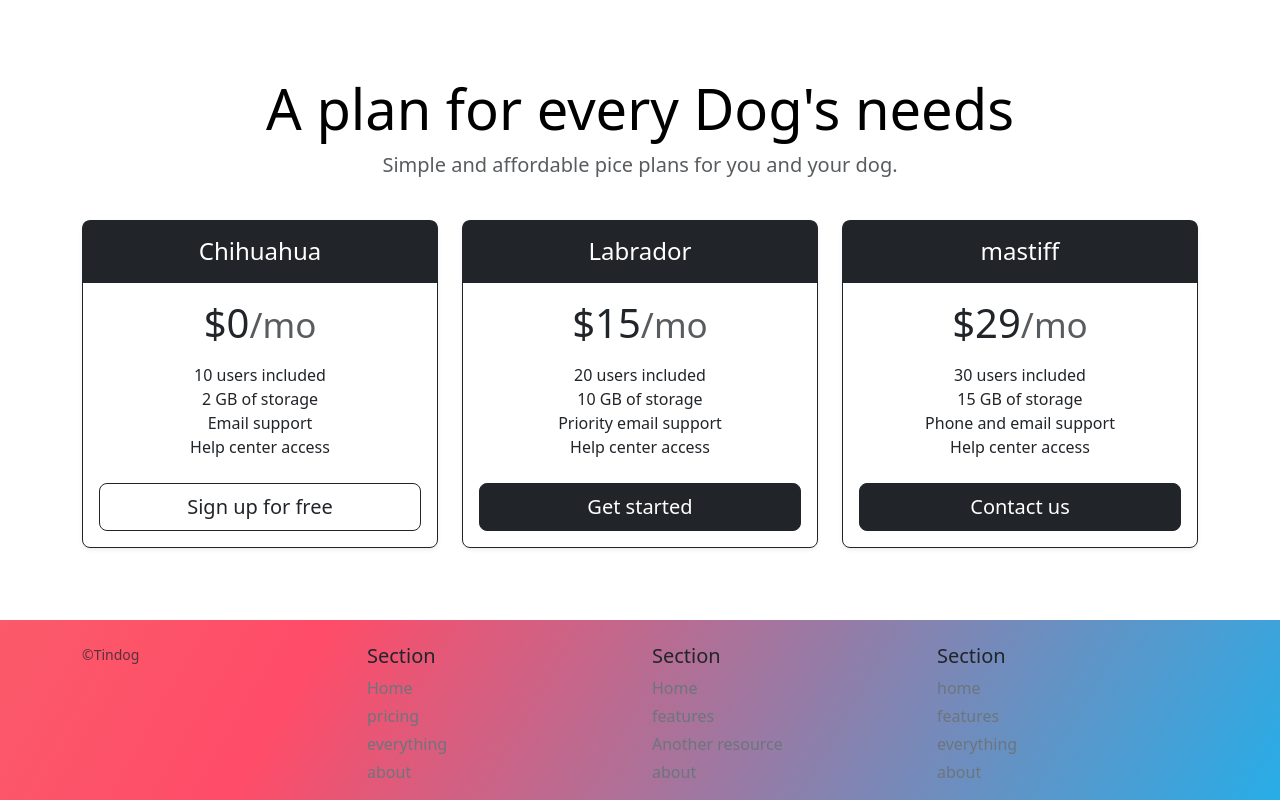
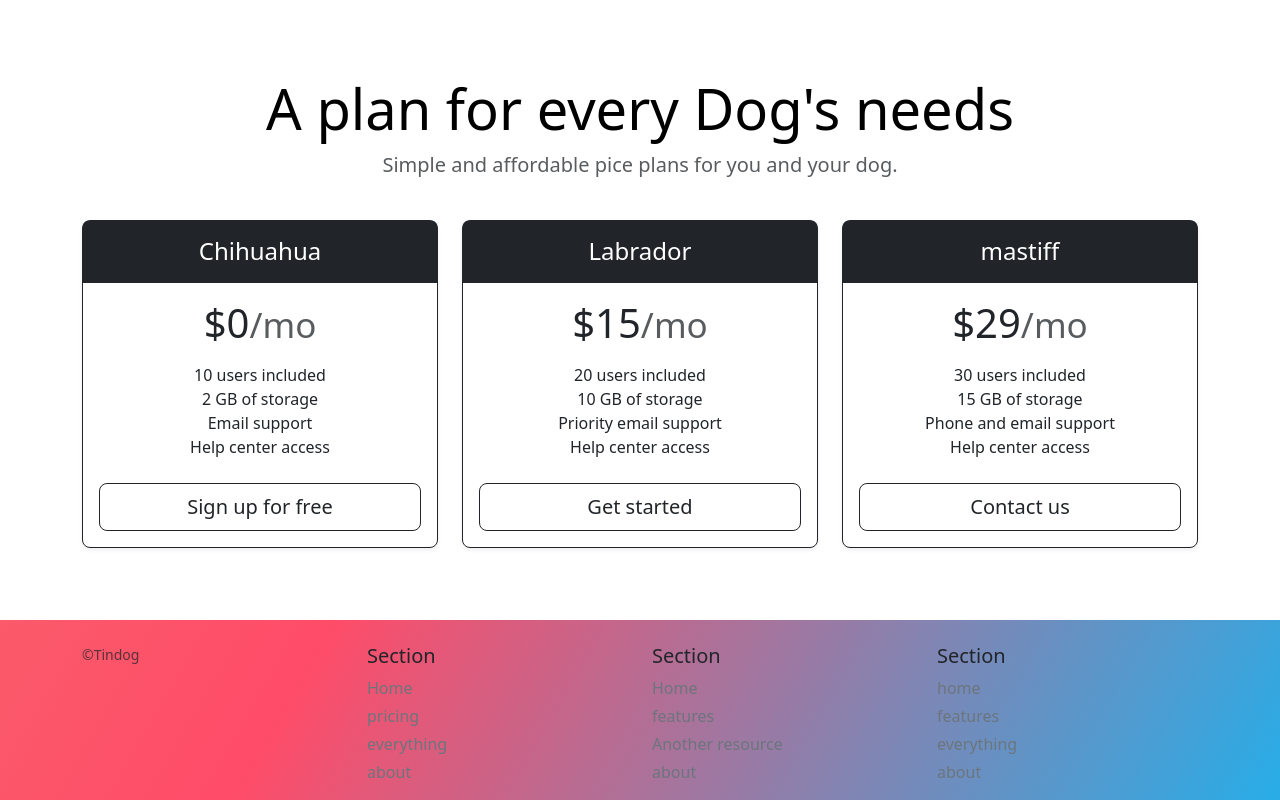
Before and after one commit to khushi499/project1, a plain HTML site: page index.html in a window 1280 px wide. Shown: the part 1585-2385 px from the top of the page. Drawn offline with nearby package versions, Linux system fonts and the light colour scheme.

Commit message:
Update index.html

```diff
--- a/index.html
+++ b/index.html
@@ -179,7 +179,7 @@
                   <li>Priority email support</li>
                   <li>Help center access</li>
                 </ul>
-                <button type="button" class="w-100 btn btn-lg btn-dark">Get started</button>
+                <button type="button" class="w-100  btn btn-lg btn-outline-dark">Get started</button>
               </div>
             </div>
           </div>
@@ -196,7 +196,7 @@
                   <li>Phone and email support</li>
                   <li>Help center access</li>
                 </ul>
-                <button type="button" class="w-100 btn btn-lg btn-dark">Contact us</button>
+                <button type="button" class="w-100  btn btn-lg btn-outline-dark">Contact us</button>
               </div>
             </div>
           </div>
```
